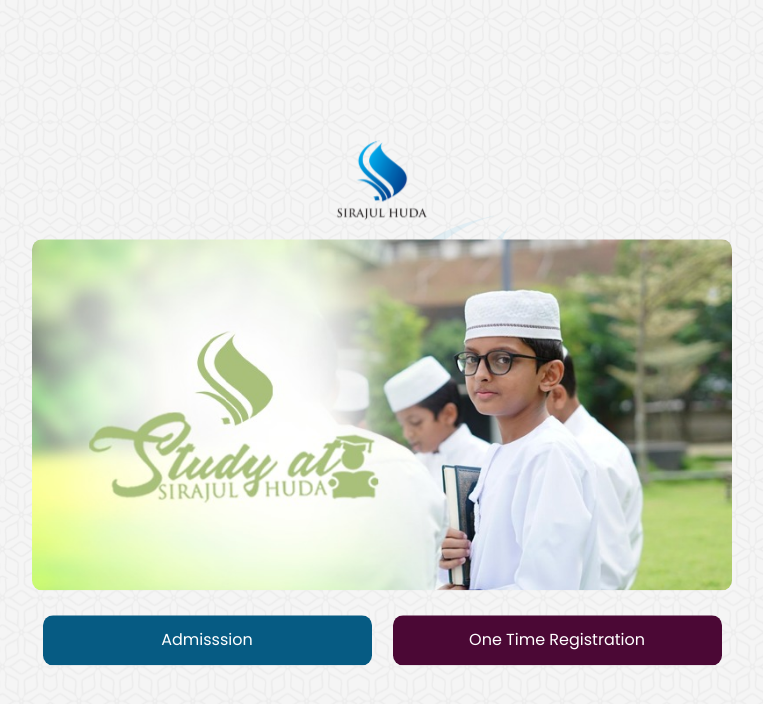
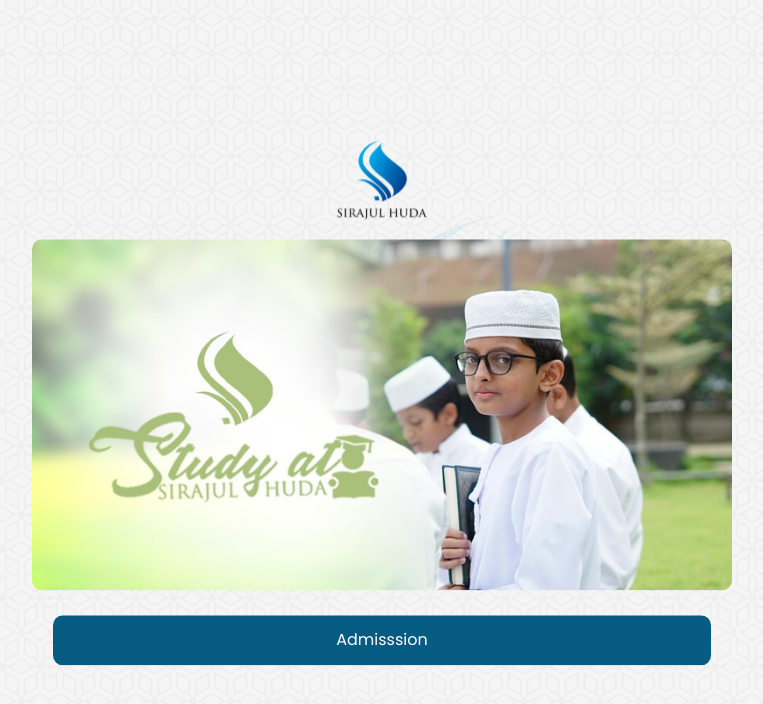
Before and after one commit to Sirajul-Huda/admission-form, a React (Create React App) app: page /success in a window 1280 px wide. Shown: the top 704 px of the page, without its empty margins (258-1021 px from the left). Built offline with nearby package versions, Linux system fonts and the light colour scheme.

Commit message:
otr button removed

```diff
--- a/src/Components/Home.jsx
+++ b/src/Components/Home.jsx
@@ -14,9 +14,9 @@
 						<div className="dv-width">
 							<Link to='/admission' className='admission-btn btn'>Admisssion</Link>
 						</div>
-						<div className="dv-width">
+						{/* <div className="dv-width">
 							<Link to='/otr' className='otr-btn btn'>One Time Registration</Link>
-						</div>
+						</div> */}
 					</div>
 				</div>
 			</div>
```
